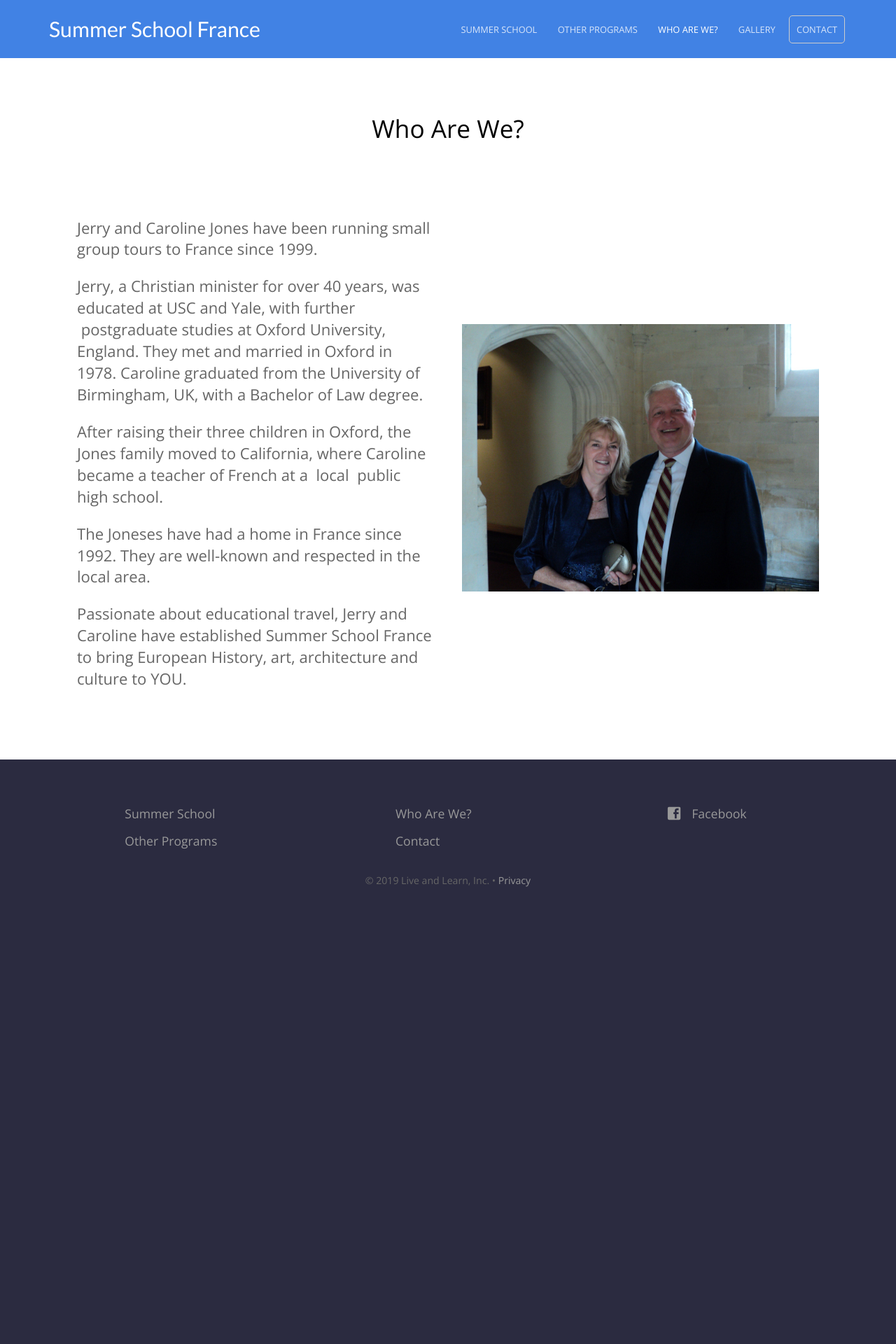
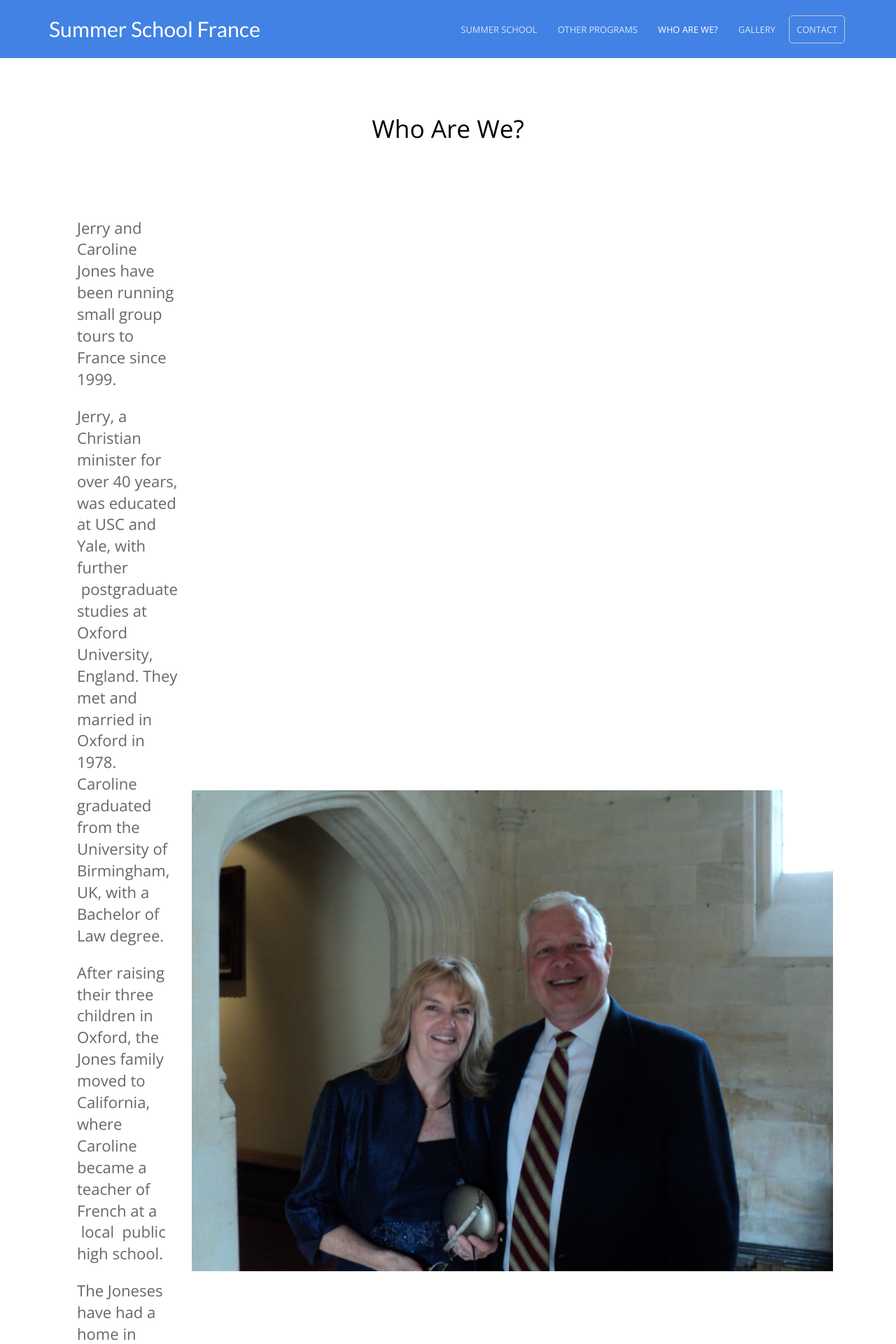
Before and after one commit to baritchie/project1, a Jekyll site: the page built from whoweare.html, in a window 1280 px wide. Shown: the top 1920 px of the page at 70% size. Built offline with Jekyll 4.4.1, drawn with Linux system fonts in a browser that asks for light colours; before the commit the page ends 1318 px from its top, so only the background shows below that.

Commit message:
Updated 'whoweare.html' via CloudCannon

```diff
--- a/whoweare.html
+++ b/whoweare.html
@@ -3,7 +3,7 @@ title: Who Are We?
 description: A little more about Jerry and Caroline Jones
 ---
 		<div class="container flex">
-		    <div class="image whoweare_image">
+		    <div class="whoweare_image">
         		<img alt="Jerry and Caroline Jones" class="editable" src="/uploads/whoarewe.jpg" width="659" srcset="/uploads/whoarewe.jpg 659w" />
         	</div>
 			<div class="text editable">
```
